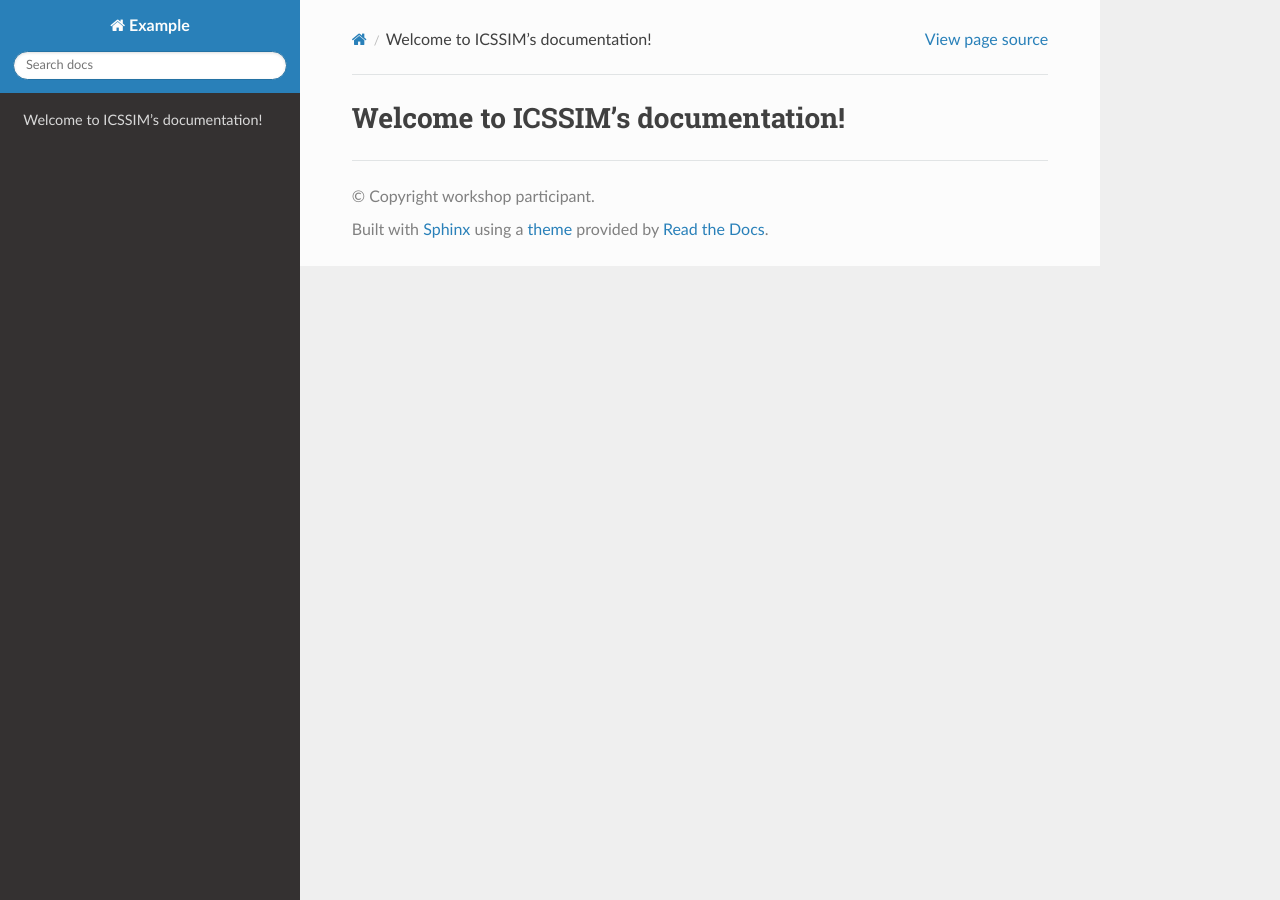
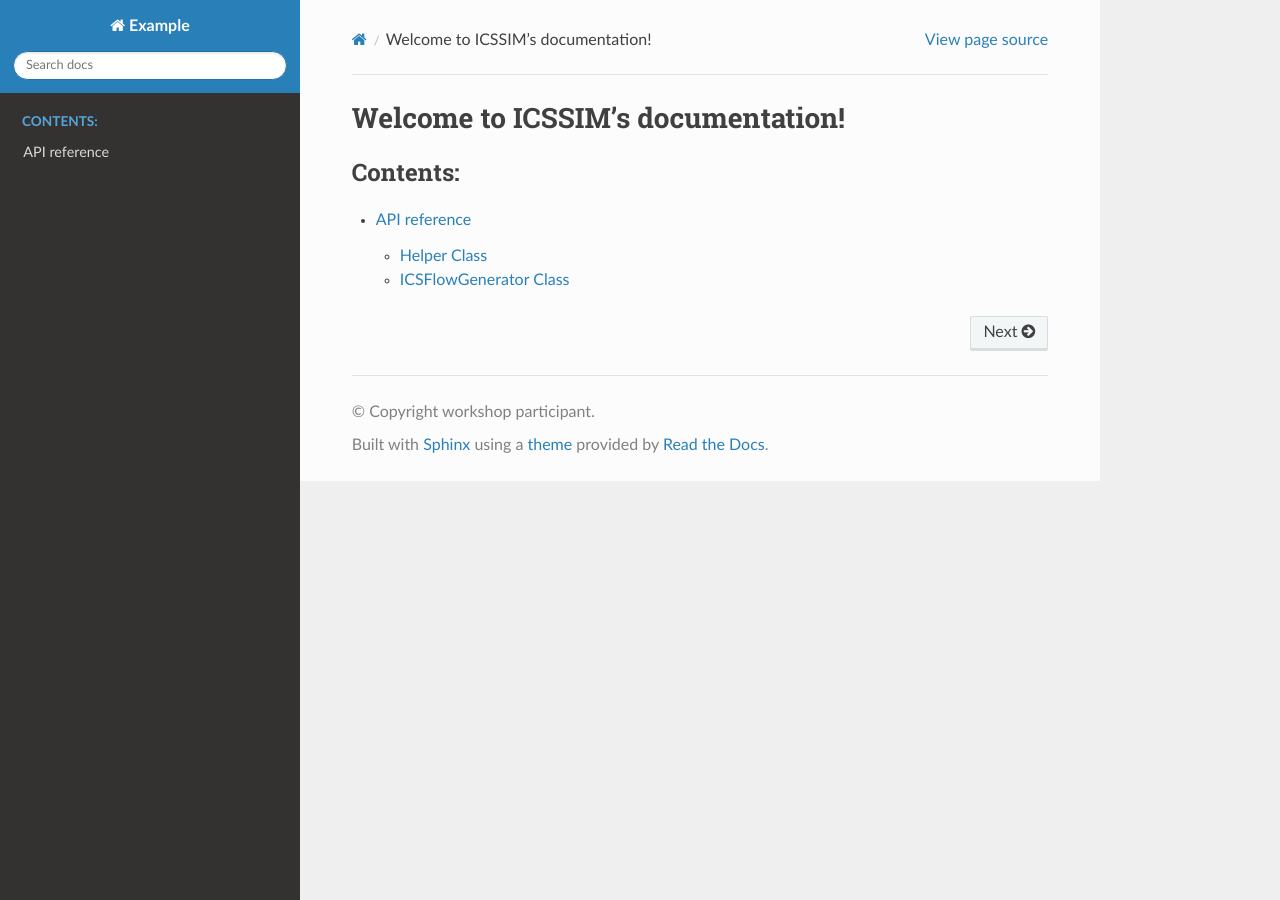
Before and after one commit to AlirezaDehlaghi/ICSFlow, a Sphinx documentation site: the page built from doc/index.rst, in a window 1280 px wide. Built offline with Sphinx 7.4.7 and the Read the Docs theme 2.0.0, drawn with Linux system fonts in a browser that asks for light colours; pages that are not in the unit, such as notebooks, are missing from menus.

Commit message:
AUTO Documentation

````diff
--- a/Helper.py
+++ b/Helper.py
@@ -28,6 +28,12 @@ def setup_logger( name, format_str, level=logging.INFO, file_dir="./logs", file_
 
 
 def get_packet_time(pkt_metadata):
+    """
+    Create a formatted packet time based on meta data received from PCAP file.
+
+    :param pkt_metadata: meta data received from PCAP file.
+    :return: formatted packet time.
+    """
     return pkt_metadata.sec + pkt_metadata.usec / pow(10, 6)
 
 
--- /dev/null
+++ b/doc/api.md
@@ -0,0 +1,18 @@
+# API reference
+
+## Helper Class
+
+```{eval-rst}
+.. automodule:: Helper
+   :imported-members:
+   :members:
+   :undoc-members:
+   :show-inheritance:
+```
+
+## ICSFlowGenerator Class
+
+```{eval-rst}
+.. automodule:: ICSFlowGenerator
+   :members:
+```
--- a/doc/conf.py
+++ b/doc/conf.py
@@ -5,6 +5,10 @@
 
 # -- Project information -----------------------------------------------------
 # https://www.sphinx-doc.org/en/master/usage/configuration.html#project-information
+
+import os
+import sys
+sys.path.insert(0, os.path.abspath(".."))
 
 project = 'Example'
 copyright = 'workshop participant'
@@ -15,7 +19,7 @@ release = '0.1'
 # -- General configuration ---------------------------------------------------
 # https://www.sphinx-doc.org/en/master/usage/configuration.html#general-configuration
 
-extensions = ['myst_parser']
+extensions = ['myst_parser', "sphinx.ext.autodoc"]
 
 templates_path = ['_templates']
 exclude_patterns = ['_build', 'Thumbs.db', '.DS_Store']
--- a/doc/index.rst
+++ b/doc/index.rst
@@ -12,3 +12,4 @@ Welcome to ICSSIM's documentation!
 
    some-feature.md
    another-feature.md
+   api.md
````
